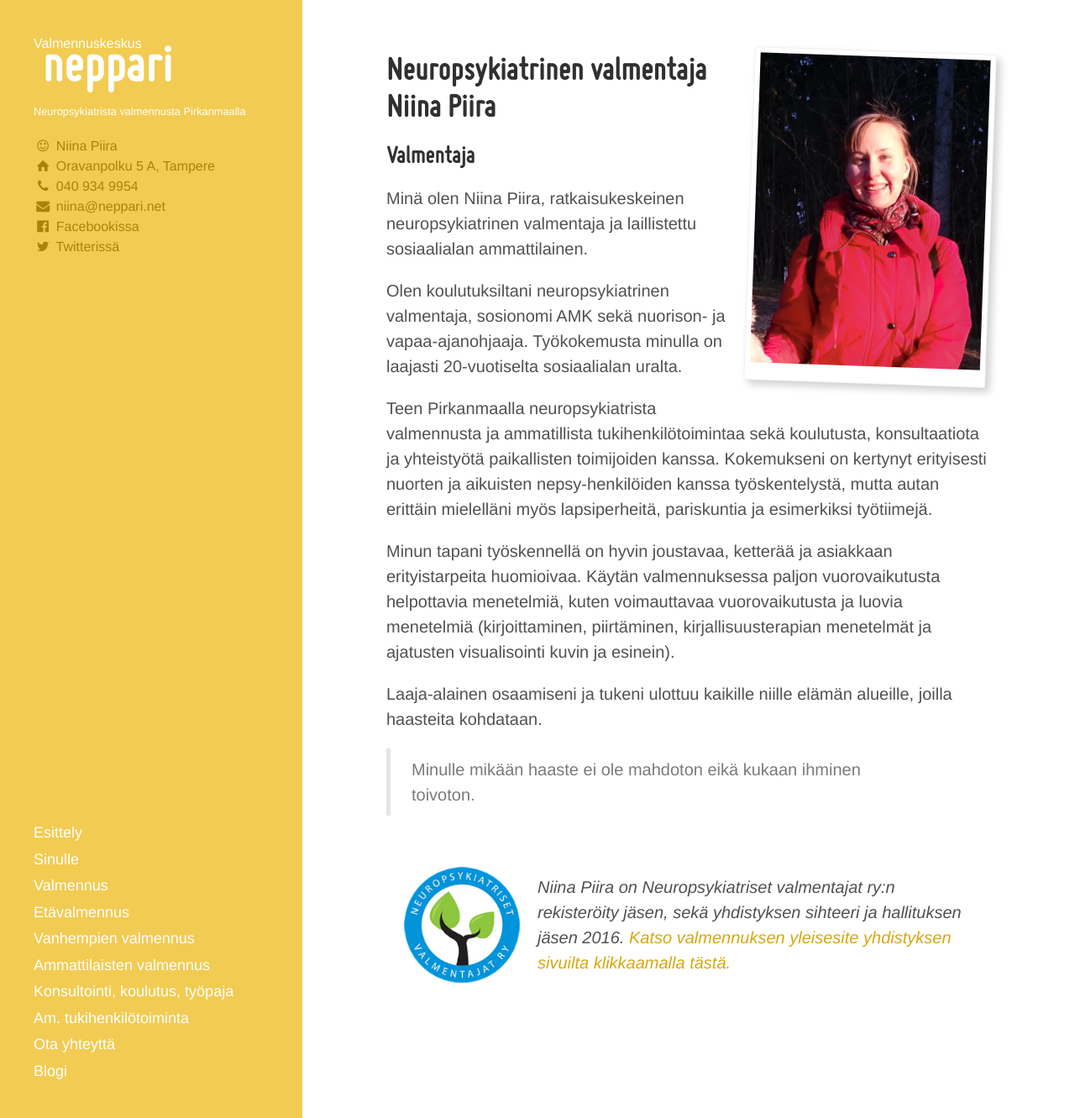
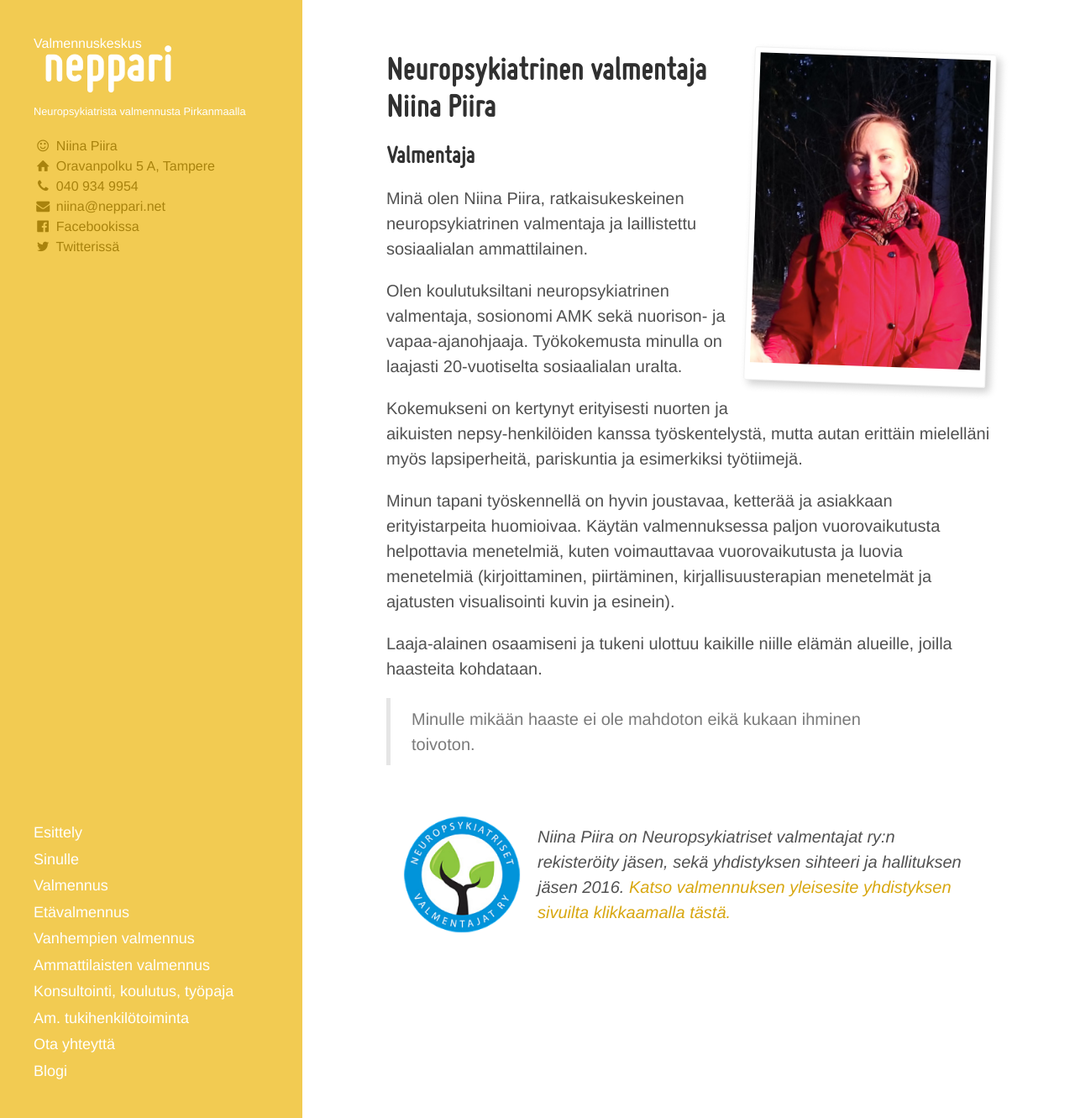
Before and after one commit to niinapiira/neppari.net, a Jekyll site: the page built from niina.md, in a window 1280 px wide and 1331 px high. Shown: the whole window at 84% size. Built offline with Jekyll 4.4.1, drawn with Linux system fonts in a browser that asks for light colours; our own code applies the rules of GitHub Pages for plain Markdown files.

Commit message:
Updated niina.md

```diff
--- a/niina.md
+++ b/niina.md
@@ -13,7 +13,7 @@ Minä olen Niina Piira, ratkaisukeskeinen neuropsykiatrinen valmentaja ja lailli
 
 Olen koulutuksiltani neuropsykiatrinen valmentaja, sosionomi AMK sekä nuorison- ja vapaa-ajanohjaaja. Työkokemusta minulla on laajasti 20-vuotiselta sosiaalialan uralta.
 
-Teen Pirkanmaalla neuropsykiatrista valmennusta ja ammatillista tukihenkilötoimintaa sekä koulutusta, konsultaatiota ja yhteistyötä paikallisten toimijoiden kanssa. Kokemukseni on kertynyt erityisesti nuorten ja aikuisten nepsy-henkilöiden kanssa työskentelystä, mutta autan erittäin mielelläni myös lapsiperheitä, pariskuntia ja esimerkiksi työtiimejä.
+Kokemukseni on kertynyt erityisesti nuorten ja aikuisten nepsy-henkilöiden kanssa työskentelystä, mutta autan erittäin mielelläni myös lapsiperheitä, pariskuntia ja esimerkiksi työtiimejä.
 
 Minun tapani työskennellä on hyvin joustavaa, ketterää ja asiakkaan erityistarpeita huomioivaa. Käytän valmennuksessa paljon vuorovaikutusta helpottavia menetelmiä, kuten voimauttavaa vuorovaikutusta ja luovia menetelmiä (kirjoittaminen, piirtäminen, kirjallisuusterapian menetelmät ja ajatusten visualisointi kuvin ja esinein).
 
```
